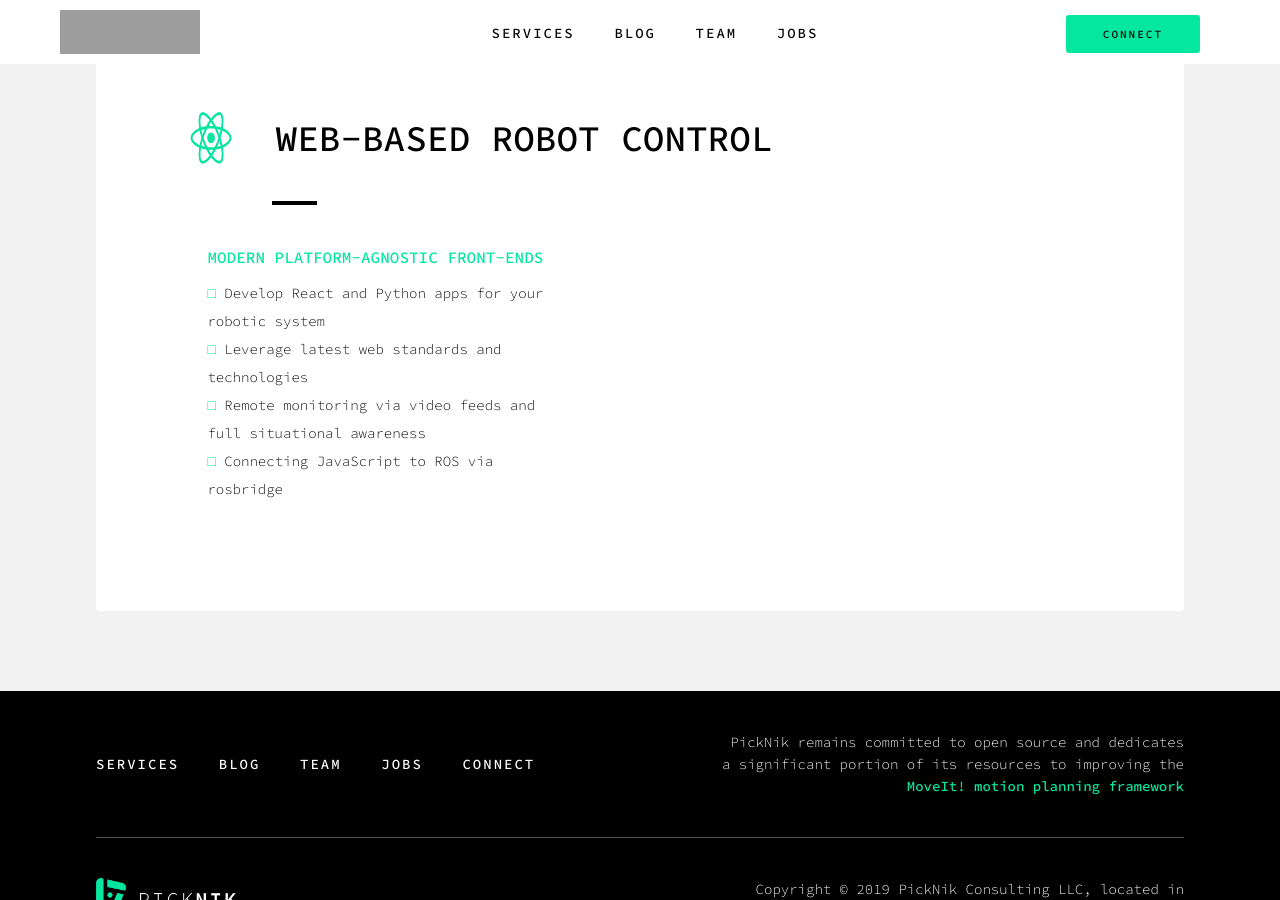
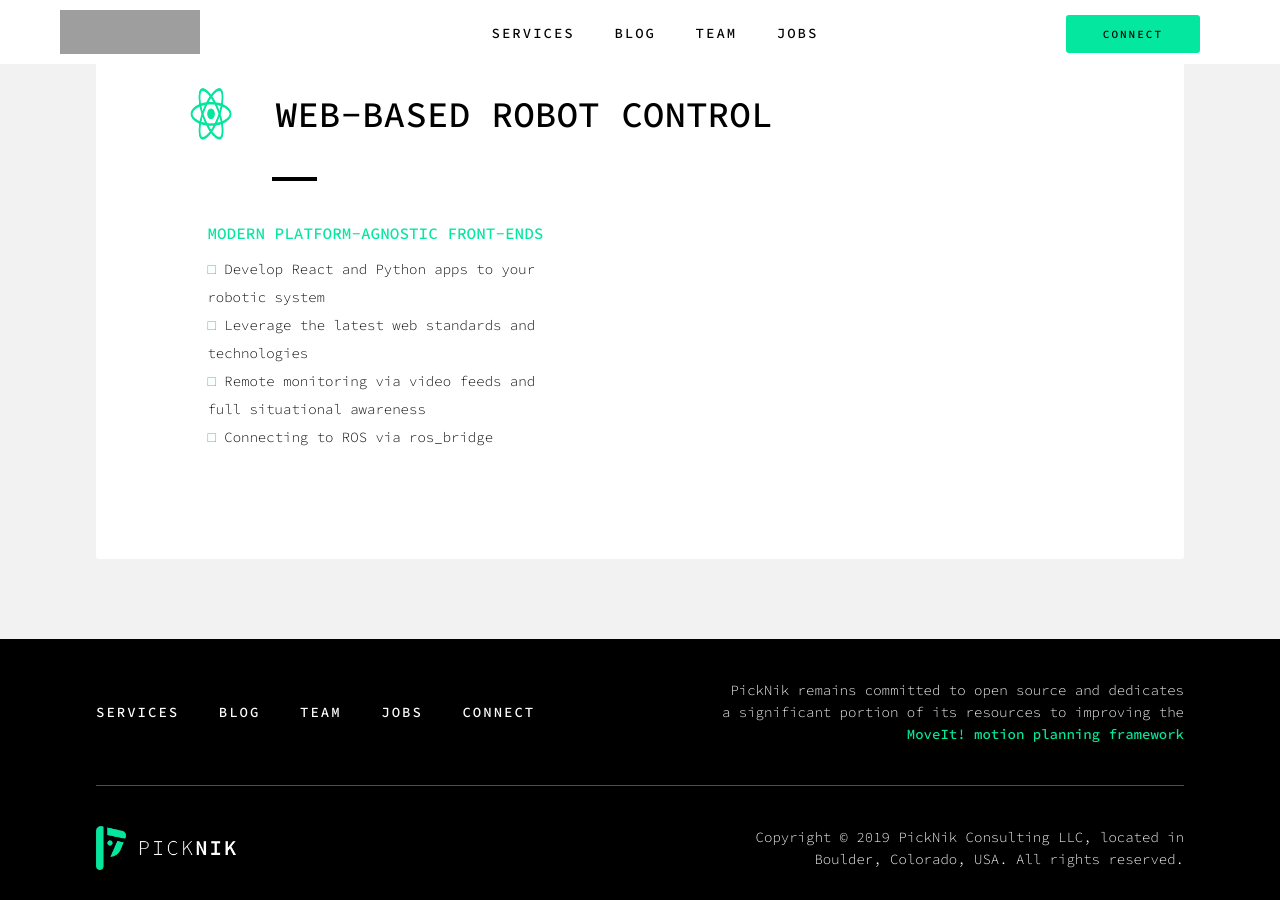
Before and after one commit to PickNikRobotics/beta_moveit_website, a Jekyll site: the page built from services/services.md, in a window 1280 px wide and 900 px high, scrolled down 9654 px. Built offline with Jekyll 4.4.1, drawn with Linux system fonts in a browser that asks for light colours; nearby versions of some CDN libraries; some of the changed text lies outside the part shown; grey boxes are pictures that could not be loaded.

Commit message:
Services page copywriting changes
Small tweaks

```diff
--- a/services/services.md
+++ b/services/services.md
@@ -292,7 +292,7 @@
                         <BR>
                         <div class="bullet">□</div> Deploy teleop environments with a high degree of situational awareness
                         <BR>
-                        <div class="bullet">□</div> Use ROS Rviz with off-the-shelf 3D headsets like the HTC Vive and Occulus Rift
+                        <div class="bullet">□</div> Use ROS, Gazebo, and Rviz with off-the-shelf 3D headsets like the HTC Vive and Occulus Rift
                         <BR>
                         <div class="bullet">□</div> Evaluate and plan your collaborative robot integration strategy in virtual reality
                         <BR>
@@ -436,7 +436,7 @@
             <div class="lineService"></div>
             <div class="row">
                 <div class="column">
-                    <div class="servPageTitle">WE CAN CONVERT YOUR ROS1 CODE WITH EASE</div>
+                    <div class="servPageTitle">WE CAN CONVERT YOUR CODE WITH EASE</div>
                     <div class="sSubText">
                         <div class="bullet">□</div> Next generation of ROS development                        <BR>
                         <div class="bullet">□</div> Migration to DDS. Colcon, & Managed Nodes
@@ -484,13 +484,13 @@
                 <div class="column">
                     <div class="servPageTitle">MODERN PLATFORM-AGNOSTIC FRONT-ENDS</div>
                     <div class="sSubText">
-                        <div class="bullet">□</div> Develop React and Python apps for your robotic system
+                        <div class="bullet">□</div> Develop React and Python apps to your robotic system
                         <BR>
-                        <div class="bullet">□</div> Leverage latest web standards and technologies
+                        <div class="bullet">□</div> Leverage the latest web standards and technologies
                         <BR>
                         <div class="bullet">□</div> Remote monitoring via video feeds and full situational awareness
                         <BR>
-                        <div class="bullet">□</div> Connecting JavaScript to ROS via rosbridge
+                        <div class="bullet">□</div> Connecting to ROS via ros_bridge
                         <BR>
                         <br>
                     </div>
```
